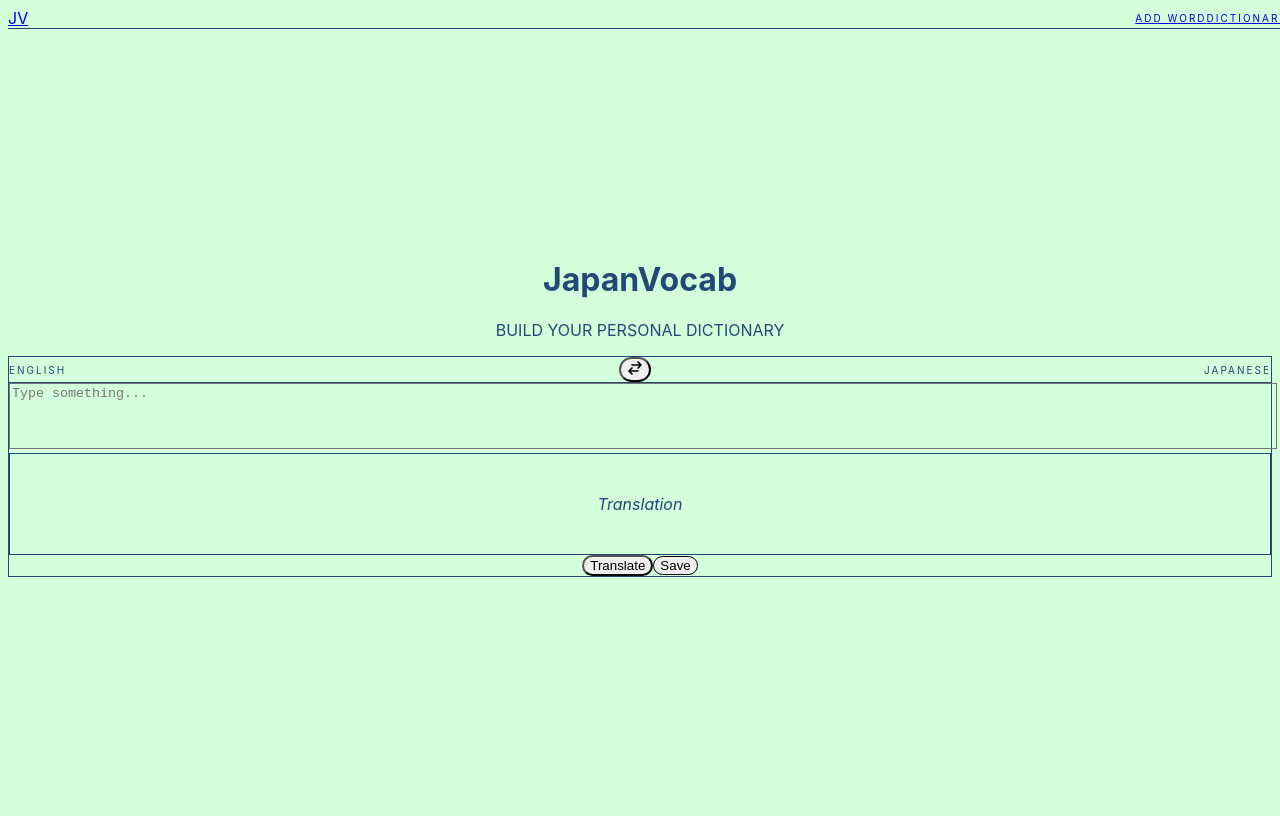
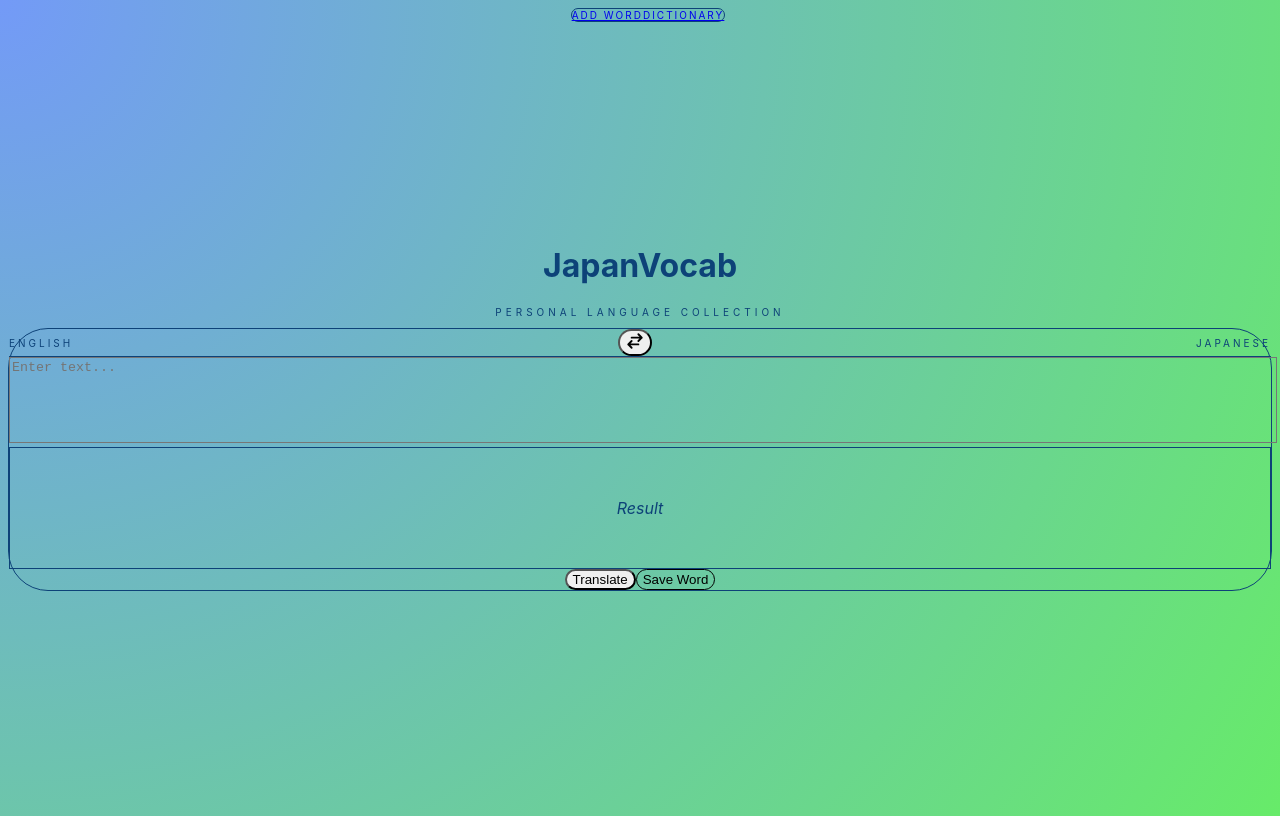
Before and after one commit to lushi-liu/japan-vocab, a Next.js app: page / in a window 1280 px wide. Built offline with nearby package versions, Linux system fonts and the light colour scheme.

Commit message:
changed the design a bit

```diff
--- a/src/app/globals.css
+++ b/src/app/globals.css
@@ -3,15 +3,16 @@
 @tailwind utilities;
 
 :root {
-  --background: #d3ffda;
-  --foreground: #1f4a76;
+  --background: #e1e3e9;
+  --foreground: #0d4278;
 }
 
 body {
   color: var(--foreground);
-  background: var(--background);
+  background: radial-gradient(circle at top left, #739af7, #67eb69);
   font-family: 'Inter', system-ui, sans-serif;
   -webkit-font-smoothing: antialiased;
+  min-height: 100vh;
 }
 
 ruby {
@@ -22,6 +23,23 @@ ruby {
 rt {
   font-family: inherit;
   font-weight: 500;
-  letter-spacing: 0.025em;
-  padding-bottom: 0.1rem;
+  letter-spacing: 0.05em;
+  padding-bottom: 0.2rem;
 }
+
+::-webkit-scrollbar {
+  width: 8px;
+}
+
+::-webkit-scrollbar-track {
+  background: #020617;
+}
+
+::-webkit-scrollbar-thumb {
+  background: #1e293b;
+  border-radius: 10px;
+}
+
+::-webkit-scrollbar-thumb:hover {
+  background: #74c9be;
+}
--- a/src/app/page.tsx
+++ b/src/app/page.tsx
@@ -4,19 +4,23 @@ import Translator from '@/src/components/features/Translator';
 
 export default function HomePage() {
   return (
-    <main className="flex min-h-screen items-center justify-center p-6 pt-24">
-      <div className="w-full max-w-xl">
-        <header className="mb-12 text-center">
-          <h1 className="text-4xl font-light tracking-tight text-white">
-            Japan<span className="font-bold text-teal-500">Vocab</span>
+    <main className="relative flex min-h-screen flex-col items-center justify-center p-6 pt-32">
+      <div className="pointer-events-none absolute top-0 left-1/2 h-full w-full max-w-4xl -translate-x-1/2">
+        <div className="absolute top-[10%] left-[10%] h-64 w-64 rounded-full bg-teal-500/10 blur-[100px]" />
+        <div className="absolute right-[10%] bottom-[10%] h-64 w-64 rounded-full bg-blue-600/10 blur-[100px]" />
+      </div>
+
+      <div className="relative z-10 w-full max-w-xl">
+        <div className="mb-16 space-y-4 text-center">
+          <h1 className="text-5xl font-extralight tracking-tighter text-white">
+            Japan<span className="font-black text-teal-500">Vocab</span>
           </h1>
-          <div className="mx-auto mt-2 h-1 w-12 rounded-full bg-teal-500/30" />
-          <p className="mt-4 text-sm font-medium tracking-wide text-slate-500 uppercase">
-            Build your personal dictionary
+          <p className="text-[10px] font-black tracking-[0.4em] text-slate-600 uppercase">
+            Personal Language Collection
           </p>
-        </header>
+        </div>
 
-        <section className="rounded-3xl border border-slate-800/50 bg-slate-900/20 p-8 shadow-xl backdrop-blur-sm">
+        <section className="rounded-[2.5rem] border border-slate-800/40 bg-slate-900/10 p-10 shadow-2xl backdrop-blur-md">
           <Translator />
         </section>
       </div>
--- a/src/components/features/Navbar.tsx
+++ b/src/components/features/Navbar.tsx
@@ -7,38 +7,29 @@ export default function Navbar() {
   const pathname = usePathname();
 
   return (
-    <nav className="fixed top-0 left-0 z-50 w-full border-b border-slate-800/40 bg-slate-950/50 backdrop-blur-xl">
-      <div className="mx-auto flex h-16 max-w-xl items-center justify-between px-6">
-        <Link href="/" className="group flex items-center gap-2">
-          <div className="h-6 w-6 rounded-lg bg-gradient-to-br from-teal-500 to-blue-600 shadow-lg shadow-teal-500/20 transition-transform group-hover:scale-110" />
-          <span className="text-sm font-bold tracking-tighter text-white">
-            JV
-          </span>
-        </Link>
-
-        <div className="flex items-center gap-8">
+    <div className="fixed top-6 left-0 z-50 flex w-full justify-center px-6">
+      <nav className="flex items-center gap-1 rounded-full border border-slate-800/50 bg-slate-900/60 p-1.5 shadow-2xl backdrop-blur-xl">
         <Link
           href="/"
-            className={`text-[10px] font-black tracking-[0.2em] uppercase transition-colors ${
+          className={`rounded-full px-6 py-2 text-[10px] font-black tracking-[0.2em] uppercase transition-all ${
             pathname === '/'
-                ? 'text-teal-400'
-                : 'text-slate-500 hover:text-slate-200'
+              ? 'bg-teal-500 text-slate-950 shadow-lg shadow-teal-500/20'
+              : 'text-slate-400 hover:text-white'
           }`}
         >
           Add Word
         </Link>
         <Link
           href="/dictionary"
-            className={`text-[10px] font-black tracking-[0.2em] uppercase transition-colors ${
+          className={`rounded-full px-6 py-2 text-[10px] font-black tracking-[0.2em] uppercase transition-all ${
             pathname === '/dictionary'
-                ? 'text-teal-400'
-                : 'text-slate-500 hover:text-slate-200'
+              ? 'bg-teal-500 text-slate-950 shadow-lg shadow-teal-500/20'
+              : 'text-slate-400 hover:text-white'
           }`}
         >
           Dictionary
         </Link>
+      </nav>
     </div>
-      </div>
-    </nav>
   );
 }
--- a/src/components/features/Translator.tsx
+++ b/src/components/features/Translator.tsx
@@ -1,6 +1,7 @@
 'use client';
 
 import { useState } from 'react';
+import Button from '@/src/components/ui/Button';
 
 export default function Translator() {
   const [input, setInput] = useState('');
@@ -25,7 +26,7 @@ export default function Translator() {
       setResult(data.translation);
       setReadingData(data.readingData || []);
     } catch (err) {
-      setResult('Error translating.');
+      setResult('Error.');
     } finally {
       setLoading(false);
     }
@@ -51,33 +52,29 @@ export default function Translator() {
     });
 
     if (res.ok) {
-      alert('Word added to collection!');
+      alert('Saved');
       setResult('');
       setInput('');
       setReadingData([]);
-    } else {
-      const data = await res.json();
-      alert(data.error || 'Failed to save');
     }
   };
 
   return (
     <div className="flex flex-col space-y-8">
-      <div className="flex items-center justify-between border-b border-slate-800 px-2 pb-4">
+      <div className="flex items-center justify-between border-b border-slate-800 pb-6">
         <span
-          className={`text-[10px] font-bold tracking-[0.2em] uppercase ${isEnglishSource ? 'text-teal-400' : 'text-slate-600'}`}
+          className={`text-[10px] font-black tracking-[0.3em] uppercase transition-colors ${isEnglishSource ? 'text-teal-400' : 'text-slate-600'}`}
         >
           {isEnglishSource ? 'English' : 'Japanese'}
         </span>
-
         <button
           onClick={swapLanguages}
-          className="rounded-full bg-slate-800/50 p-2 text-slate-400 transition-colors hover:text-teal-400"
+          className="rounded-full bg-slate-800/40 p-2.5 text-slate-500 transition-all hover:bg-slate-800 hover:text-teal-400"
         >
           <svg
             xmlns="http://www.w3.org/2000/svg"
-            width="16"
-            height="16"
+            width="18"
+            height="18"
             fill="none"
             viewBox="0 0 24 24"
             stroke="currentColor"
@@ -90,36 +87,35 @@ export default function Translator() {
             />
           </svg>
         </button>
-
         <span
-          className={`text-[10px] font-bold tracking-[0.2em] uppercase ${!isEnglishSource ? 'text-teal-400' : 'text-slate-600'}`}
+          className={`text-[10px] font-black tracking-[0.3em] uppercase transition-colors ${!isEnglishSource ? 'text-teal-400' : 'text-slate-600'}`}
         >
           {!isEnglishSource ? 'English' : 'Japanese'}
         </span>
       </div>
 
-      <div className="space-y-6">
+      <div className="space-y-8">
         <textarea
-          className="min-h-[60px] w-full resize-none bg-transparent text-xl font-light text-slate-200 placeholder-slate-700 outline-none"
-          placeholder={isEnglishSource ? 'Type something...' : '文章を入力...'}
+          className="min-h-[80px] w-full resize-none bg-transparent text-2xl font-light text-slate-100 placeholder-slate-800 outline-none"
+          placeholder={isEnglishSource ? 'Enter text...' : '文章を入力...'}
           value={input}
           onChange={(e) => setInput(e.target.value)}
         />
 
-        <div className="flex min-h-[100px] items-center justify-center rounded-2xl border border-slate-800/30 bg-slate-950/40 p-6">
+        <div className="flex min-h-[120px] items-center justify-center rounded-3xl border border-slate-800/30 bg-slate-950/30 p-8 backdrop-blur-sm">
           {loading ? (
-            <div className="flex space-x-1.5">
-              <div className="h-1 w-1 animate-bounce rounded-full bg-teal-500 [animation-delay:-0.3s]" />
-              <div className="h-1 w-1 animate-bounce rounded-full bg-teal-500 [animation-delay:-0.15s]" />
-              <div className="h-1 w-1 animate-bounce rounded-full bg-teal-500" />
+            <div className="flex gap-2">
+              <div className="h-1.5 w-1.5 animate-pulse rounded-full bg-teal-500" />
+              <div className="h-1.5 w-1.5 animate-pulse rounded-full bg-teal-500 [animation-delay:200ms]" />
+              <div className="h-1.5 w-1.5 animate-pulse rounded-full bg-teal-500 [animation-delay:400ms]" />
             </div>
           ) : isEnglishSource && readingData.length > 0 ? (
-            <div className="flex flex-wrap justify-center gap-x-1.5 gap-y-5">
+            <div className="flex flex-wrap justify-center gap-x-2 gap-y-6">
               {readingData.map((item, idx) => (
-                <ruby key={idx} className="text-3xl font-medium text-white">
+                <ruby key={idx} className="text-4xl font-medium text-white">
                   {item.surface}
                   {item.reading && (
-                    <rt className="text-[0.45em] text-teal-500/80">
+                    <rt className="text-[0.4em] text-teal-400 opacity-80">
                       {item.reading}
                     </rt>
                   )}
@@ -127,30 +123,18 @@ export default function Translator() {
               ))}
             </div>
           ) : (
-            <p className="text-center text-3xl font-medium text-white">
-              {result || (
-                <span className="text-xl text-slate-800 italic">
-                  Translation
-                </span>
-              )}
+            <p className="text-center text-4xl font-medium text-white">
+              {result || <span className="text-slate-800 italic">Result</span>}
             </p>
           )}
         </div>
       </div>
 
-      <div className="flex items-center justify-center gap-6 pt-2">
-        <button
-          onClick={handleTranslate}
-          className="rounded-full bg-teal-600 px-8 py-2.5 text-sm font-bold text-white shadow-lg shadow-teal-900/20 transition-all hover:bg-teal-500 active:scale-95"
-        >
-          Translate
-        </button>
-        <button
-          onClick={saveWord}
-          className="rounded-full border border-slate-700 px-8 py-2.5 text-sm font-bold text-slate-400 transition-all hover:border-slate-500 hover:text-slate-200 active:scale-95"
-        >
-          Save
-        </button>
+      <div className="flex justify-center gap-4">
+        <Button onClick={handleTranslate}>Translate</Button>
+        <Button onClick={saveWord} variant="secondary">
+          Save Word
+        </Button>
       </div>
     </div>
   );
--- a/src/components/ui/Button.tsx
+++ b/src/components/ui/Button.tsx
@@ -12,15 +12,16 @@ export default function Button({
   variant = 'primary',
 }: ButtonProps) {
   const styles = {
-    primary: 'bg-slate-900 text-white hover:bg-slate-800',
+    primary:
+      'bg-gradient-to-br from-teal-500 to-blue-600 text-white shadow-lg shadow-teal-500/10 hover:shadow-teal-500/20 hover:scale-[1.02]',
     secondary:
-      'bg-white text-slate-900 border border-slate-200 hover:bg-slate-50',
+      'bg-transparent border border-slate-700 text-slate-400 hover:border-slate-500 hover:text-white',
   };
 
   return (
     <button
       onClick={onClick}
-      className={`${styles[variant]} inline-flex items-center justify-center rounded-full px-8 py-3 font-semibold transition-all duration-200 focus:ring-2 focus:ring-slate-900 focus:ring-offset-2 focus:outline-none`}
+      className={`${styles[variant]} inline-flex items-center justify-center rounded-full px-8 py-2.5 text-sm font-bold transition-all duration-300 focus:outline-none active:scale-95`}
     >
       {children}
     </button>
```
Also changed, not shown: src/components/features/WordCard.tsx (+13 -9 lines). Lines whose indentation alone changed are shown as unchanged.
